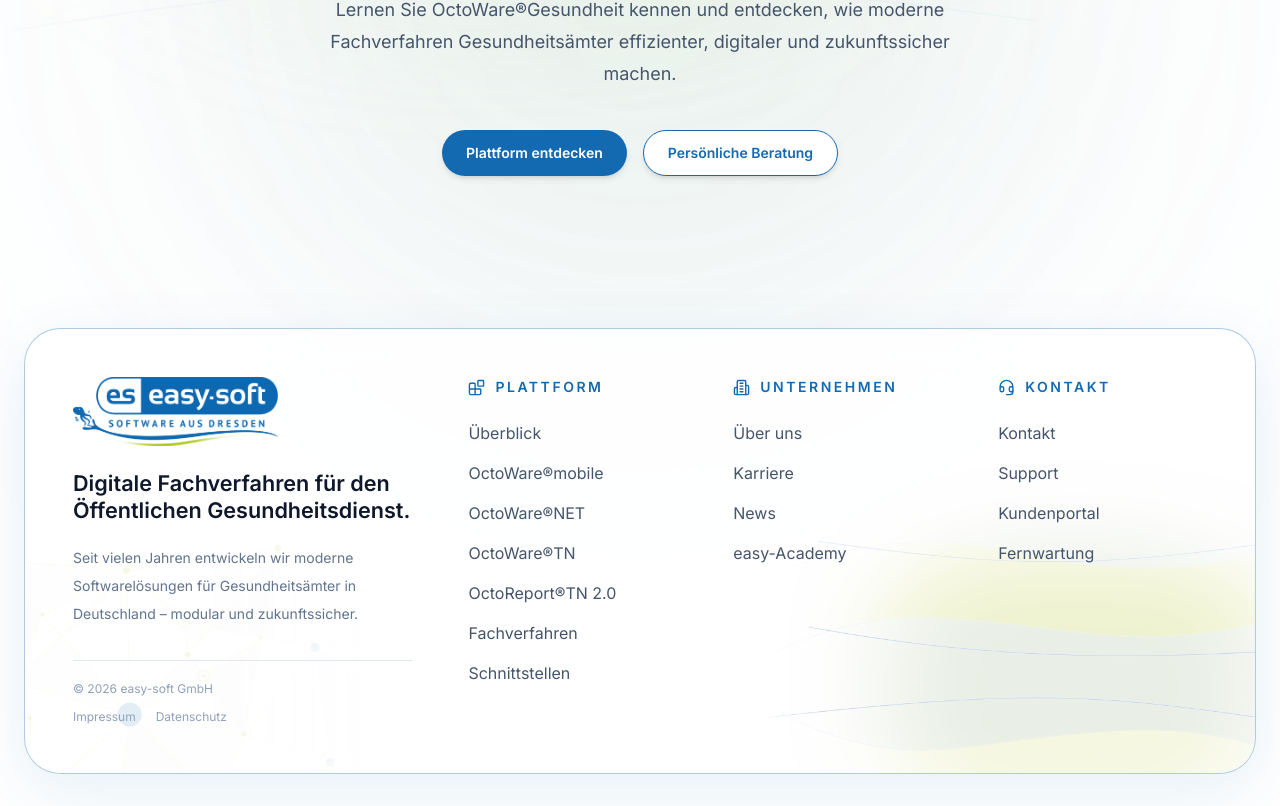
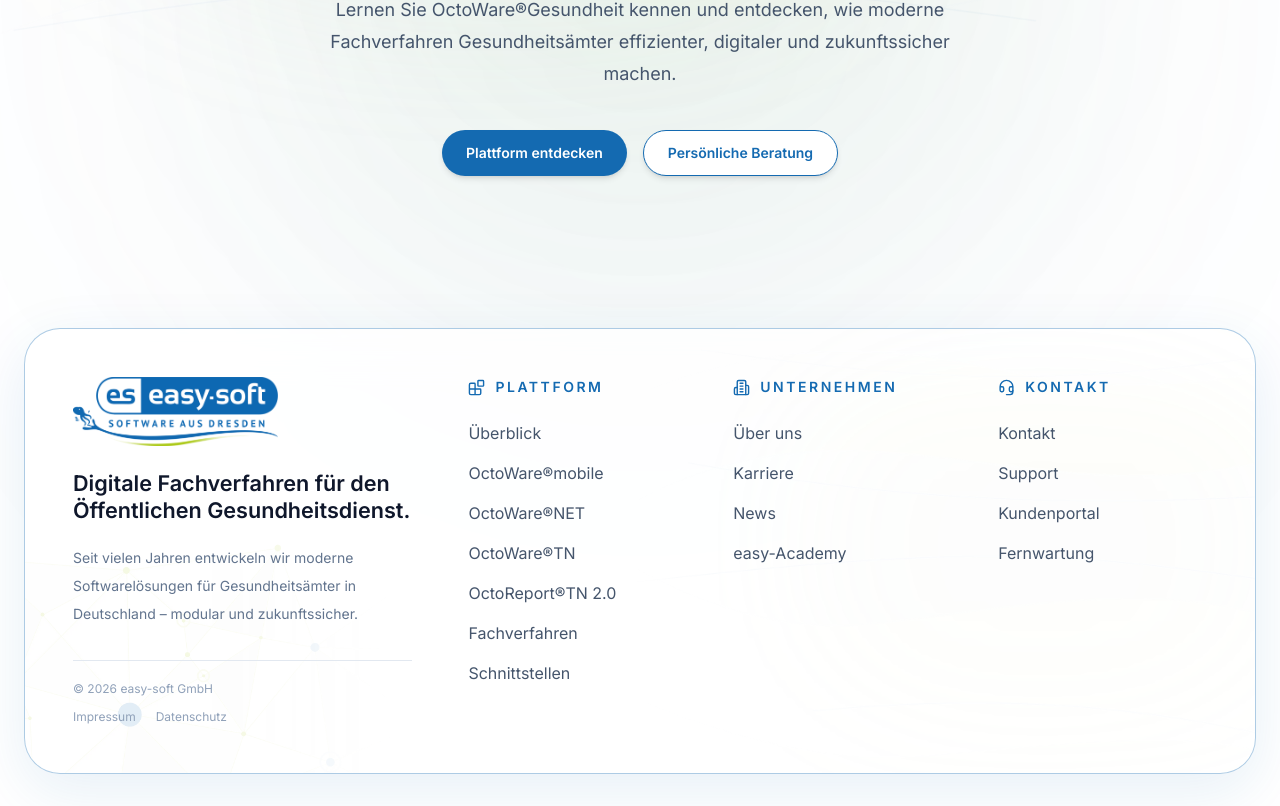
Before and after one commit to weblogger117-art/octoware-website, a Next.js app: page / in a window 1280 px wide. Shown: the part 6320-7126 px from the top of the page. Built offline with nearby package versions, Linux system fonts and the light colour scheme.

Commit message:
Update Footer.tsx

```diff
--- a/components/sections/Footer.tsx
+++ b/components/sections/Footer.tsx
@@ -73,18 +73,18 @@
   src="/images/background/lines-mesh.webp"
   alt=""
   aria-hidden
-  width={1000}
-  height={1000}
+  width={1400}
+  height={1400}
   draggable={false}
   className="
     absolute
 
-    right-[-180px]
-    bottom-[-180px]
+    right-[-260px]
+    bottom-[-120px]
 
-    w-[720px]
+    w-[950px]
 
-    opacity-[20]
+    opacity-[0.09]
 
     pointer-events-none
     select-none
```
